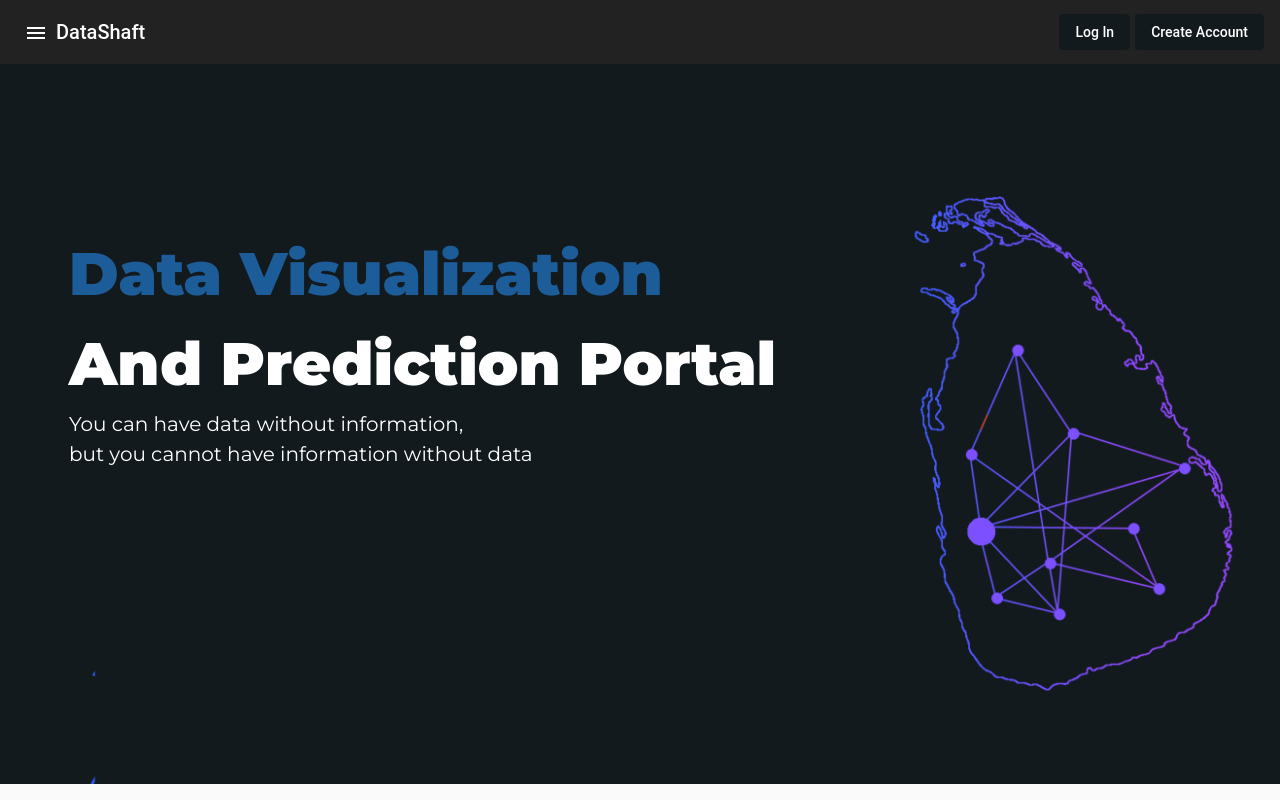
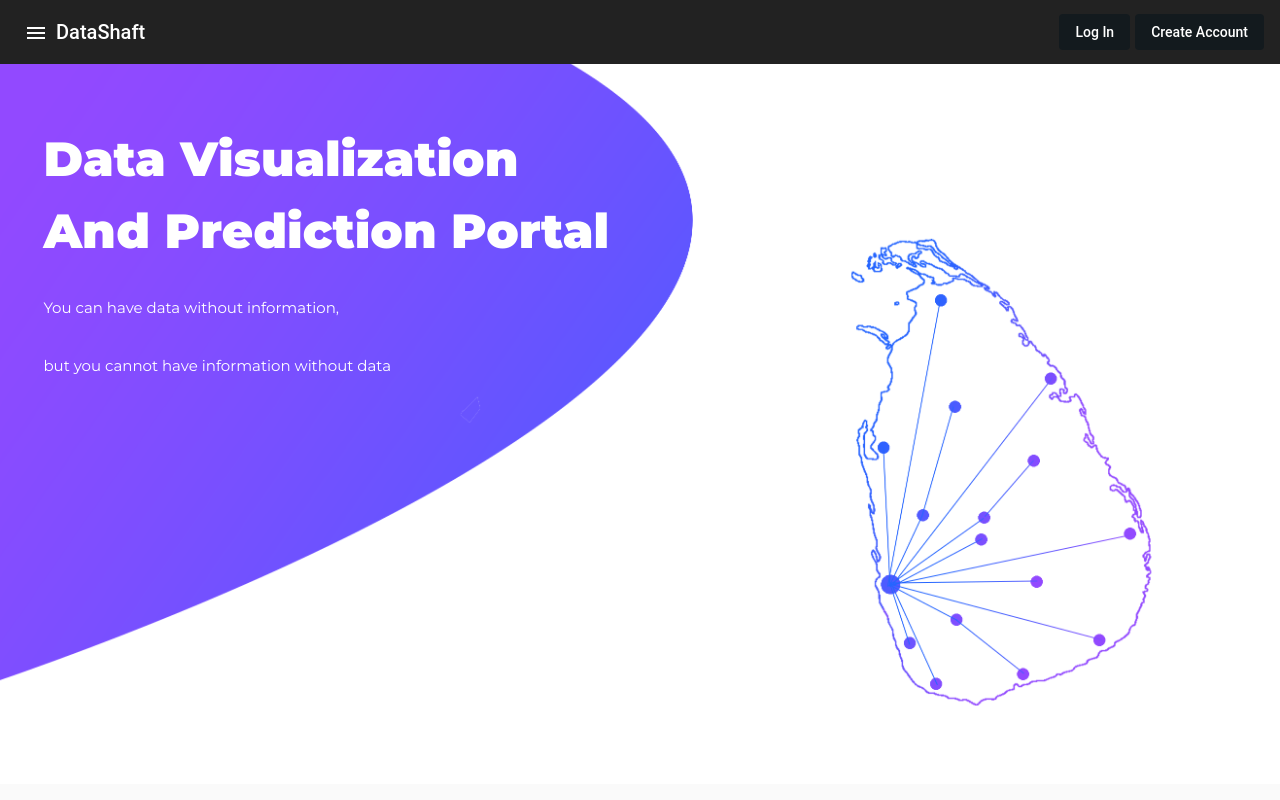
Before and after one commit to SavidyaXCVIII/Data-Visualization-and-Prediction-Portal, an Angular app in the folder frontend-sdgp/: page /home in a window 1280 px wide. Built offline with nearby package versions, Linux system fonts and the light colour scheme.

Commit message:
Changed Background Image

```diff
--- a/frontend-sdgp/src/app/modules/home/components/landing-cover/landing-cover.component.css
+++ b/frontend-sdgp/src/app/modules/home/components/landing-cover/landing-cover.component.css
@@ -1,8 +1,8 @@
 .main-heading {
-  background: url("../../../../../assets/images/Main page 3 png.png") no-repeat center;
+  background: url("../../../../../assets/images/Main page 4 png.png") no-repeat center;
   background-size: cover;
   height: 90vh;
-  background-color: #131A1E;
+  background-color: white;
 
 }
 
@@ -10,34 +10,33 @@
   color: #44ffe1;
   font-family: montserrat, sans-serif;
   position: absolute;
-  top: 20%;
-  margin: 5%;
+  top: 10%;
+  margin: 3%;
   padding: 5px;
   border-radius: 5px;
+  font-size: 48px;
 }
 
 .title-sub-one {
-  color: #1c5d99;
+  color: white;
   font-weight: 900;
-  font-size: 60px;
   line-height: 1.5;
 }
 
 .title-sub-two {
   color: white;
   font-weight: 900;
-  font-size: 60px;
   line-height: 1.5;
 
 }
 .title-sub-three {
   color: white;
-  font-size: 20px;
-  line-height: 1.5;
+  font-size: 15px;
 
 }
 
-.title-sub-sub {
-  font-size: 50px;
+/*.title-sub-sub {*/
+/*  font-size: 50px;*/
+/*  line-height: 0.5;*/
 
-}
+/*}*/
```
Also changed, not shown: frontend-sdgp/src/assets/images/Main page 4 png.png (added).
